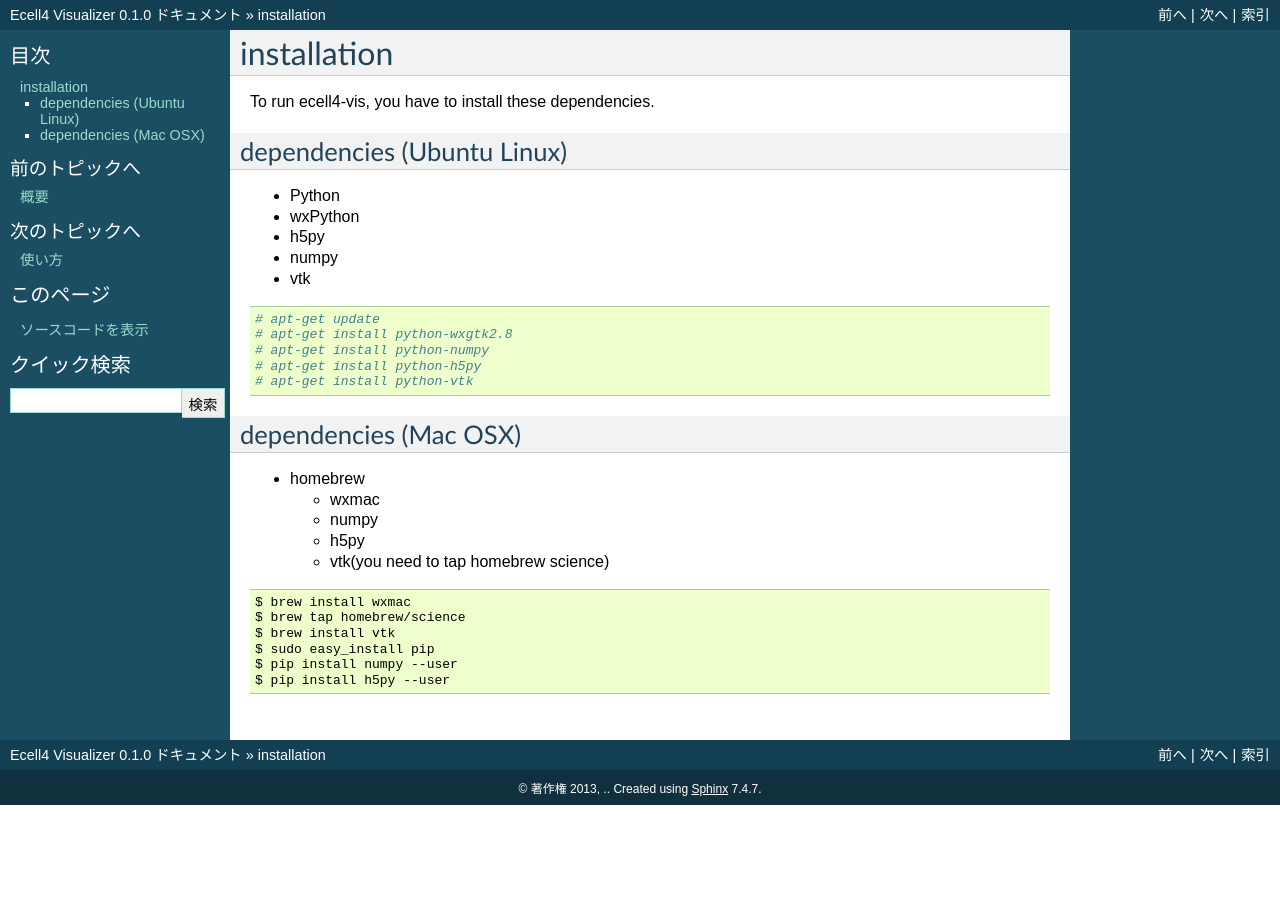
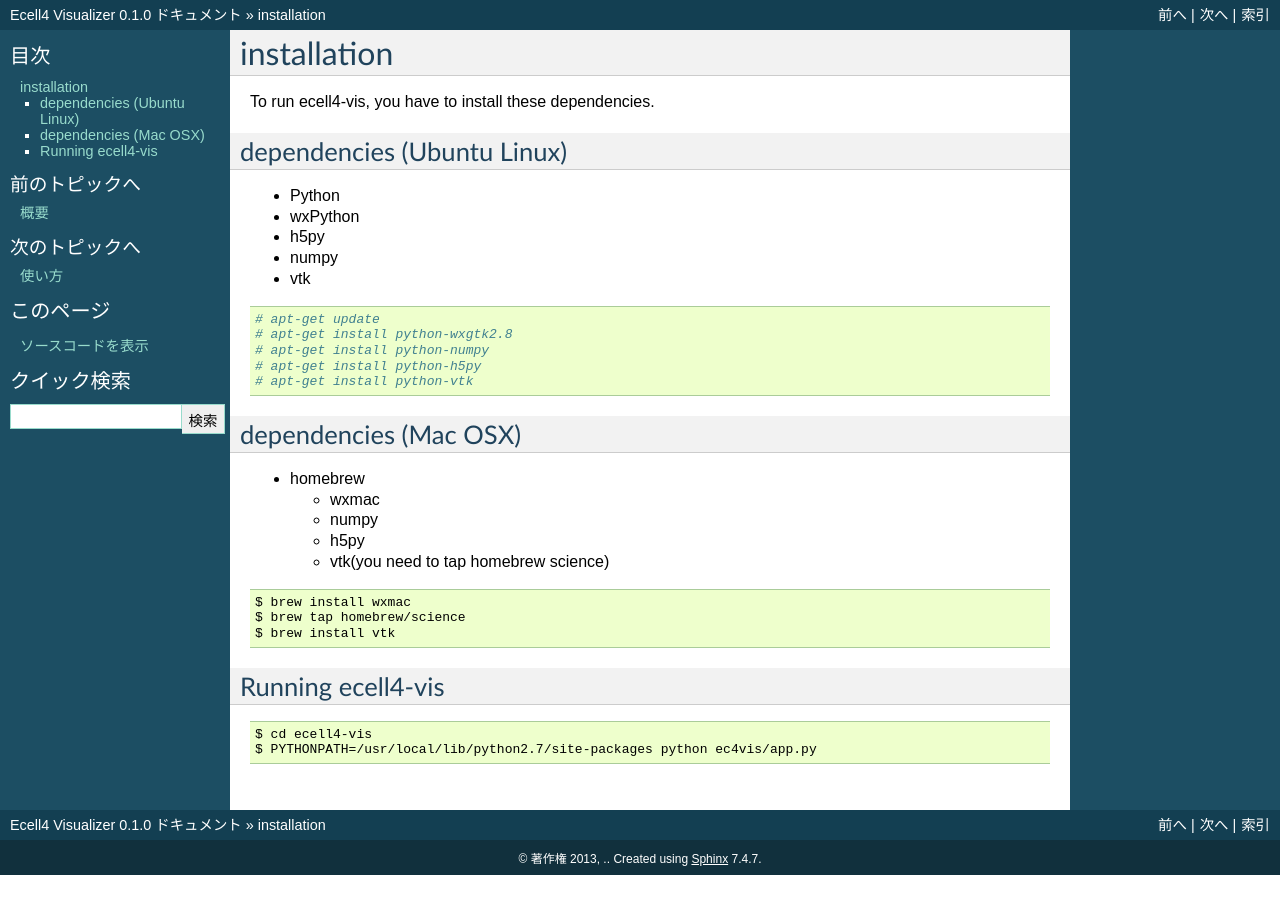
Before and after one commit to ecell/ecell4-vis, a Sphinx documentation site: the page built from docs/installation.rst, in a window 1280 px wide. Built offline with Sphinx 7.4.7, drawn with Linux system fonts in a browser that asks for light colours; pages that are not in the unit, such as notebooks, are missing from menus.

Commit message:
Update installation.rst

```diff
--- a/docs/installation.rst
+++ b/docs/installation.rst
@@ -36,6 +36,11 @@ dependencies (Mac OSX)
    $ brew install wxmac
    $ brew tap homebrew/science
    $ brew install vtk
-   $ sudo easy_install pip
-   $ pip install numpy --user
-   $ pip install h5py --user
+
+Running ecell4-vis
+=========================
+
+::
+
+   $ cd ecell4-vis
+   $ PYTHONPATH=/usr/local/lib/python2.7/site-packages python ec4vis/app.py
```
